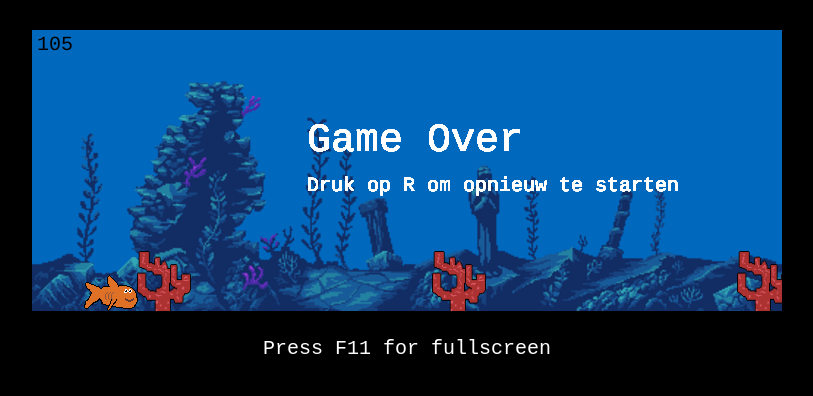
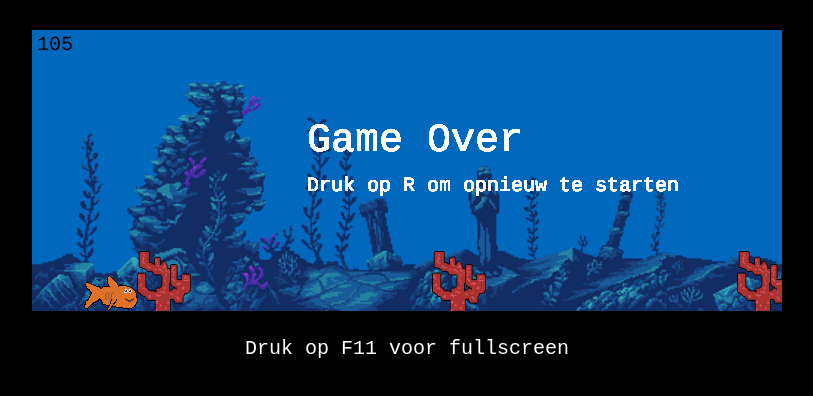
Before and after one commit to OdinWattz/Dino-game, a plain HTML site: page index.html in a window 1280 px wide. Shown: the part 94-490 px from the top of the page, without its empty margins (233-1046 px from the left). Drawn offline with Linux system fonts and the light colour scheme.

Commit message:
Made it dutch

```diff
--- a/index.html
+++ b/index.html
@@ -13,7 +13,7 @@
 <body>
     <h1 id="titel">Fish jump!</h1>
     <canvas id="board"></canvas>
-    <p id="tekst">Press F11 for fullscreen</p>
+    <p id="tekst">Druk op F11 voor fullscreen</p>
     <script src="script.js"></script>
 </body>
 </html>
```
